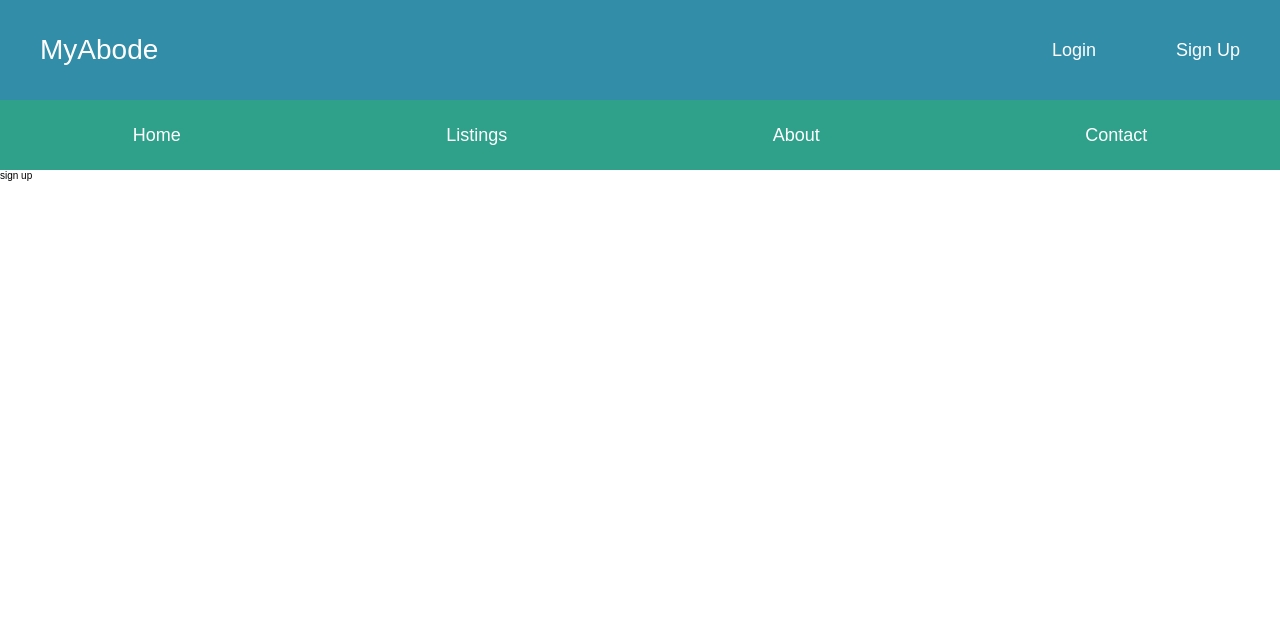
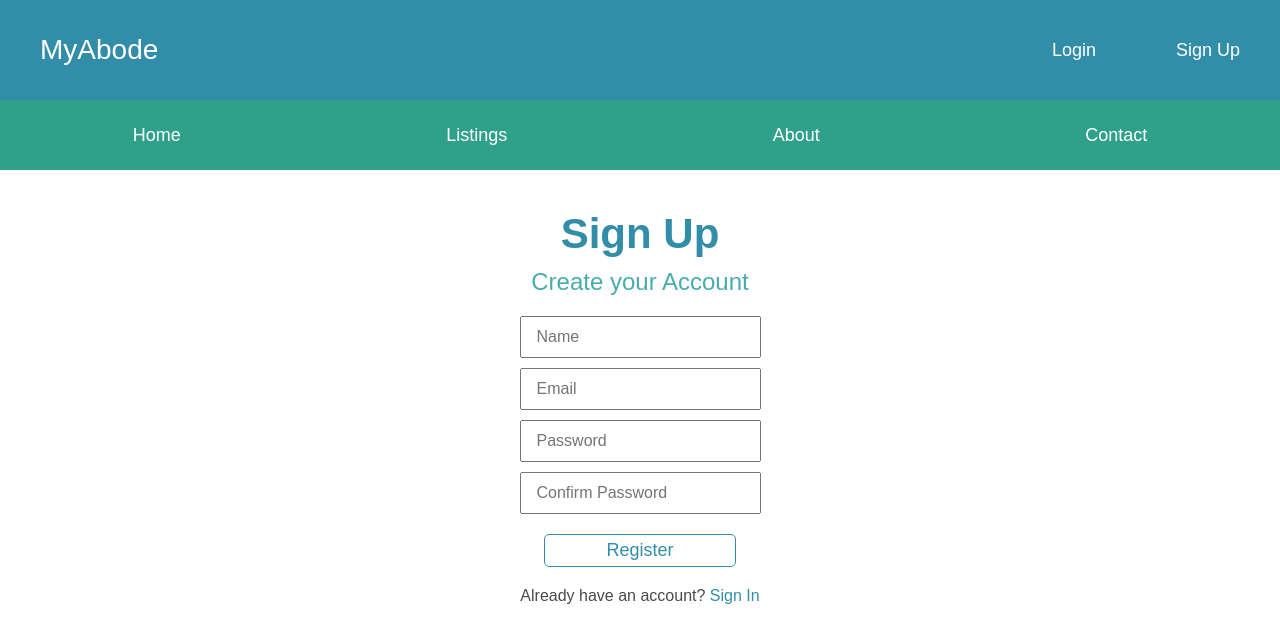
Before and after one commit to pbtrad/myabode, a React (Create React App) app in the folder frontend/: page /signup in a window 1280 px wide. Shown: the top 642 px of the page. Built offline with nearby package versions, Linux system fonts and the light colour scheme.

Commit message:
Added api url in .env

```diff
--- a/frontend/src/containers/Login.js
+++ b/frontend/src/containers/Login.js
@@ -1,5 +1,5 @@
 import React, { useState } from 'react';
-import { Link, Redirect } from 'react-router-dom';
+import { Link, Navigate } from 'react-router-dom';
 import { Helmet } from 'react-helmet';
 import { connect } from 'react-redux';
 import PropTypes from 'prop-types';
@@ -22,12 +22,12 @@
     };
 
     if (isAuthenticated)
-        return <Redirect to='/' />;
+        return <Navigate to='/' />;
 
     return (
         <div className='auth'>
             <Helmet>
-                <title>Realest Estate - Login</title>
+                <title>MyAbode - Login</title>
                 <meta
                     name='description'
                     content='login page'
--- a/frontend/src/containers/SignUp.js
+++ b/frontend/src/containers/SignUp.js
@@ -1,9 +1,109 @@
-import React from "react";
+import React, { useState } from 'react';
+import { connect } from 'react-redux';
+import { Link, Navigate } from 'react-router-dom';
+import { Helmet } from 'react-helmet';
+import { setAlert } from '../actions/alert';
+import { signup } from '../actions/auth';
+import PropTypes from 'prop-types';
 
-const signUp = () => (
-    <div>
-        sign up
-    </div>
-);
+const SignUp = ({ setAlert, signup, isAuthenticated }) => {
+    const [formData, setFormData] = useState({
+        name: '',
+        email: '',
+        password: '',
+        password2: ''
+    });
 
-export default signUp;
+    const { name, email, password, password2 } = formData;
+
+    const onChange = e => setFormData({ ...formData, [e.target.name]: e.target.value });
+
+    const onSubmit = e => {
+        e.preventDefault();
+
+        if (password !== password2)
+            setAlert('Passwords do not match', 'error');
+        else
+            signup({ name, email, password, password2 });
+    };
+
+    if (isAuthenticated)
+        return <Navigate to='/' />;
+
+    return (
+        <div className='auth'>
+            <Helmet>
+                <title>MyAbode - Sign Up</title>
+                <meta
+                    name='description'
+                    content='sign up page'
+                />
+            </Helmet>
+            <h1 className='auth__title'>Sign Up</h1>
+            <p className='auth__lead'>Create your Account</p>
+            <form className='auth__form' onSubmit={e => onSubmit(e)}>
+                <div className='auth__form__group'>
+                    <input
+                        className='auth__form__input'
+                        type='text'
+                        placeholder='Name'
+                        name='name'
+                        value={name}
+                        onChange={e => onChange(e)}
+                        required
+                    />
+                </div>
+                <div className='auth__form__group'>
+                    <input
+                        className='auth__form__input'
+                        type='email'
+                        placeholder='Email'
+                        name='email'
+                        value={email}
+                        onChange={e => onChange(e)}
+                        required
+                    />
+                </div>
+                <div className='auth__form__group'>
+                    <input
+                        className='auth__form__input'
+                        type='password'
+                        placeholder='Password'
+                        name='password'
+                        value={password}
+                        onChange={e => onChange(e)}
+                        minLength='6'
+                    />
+                </div>
+                <div className='auth__form__group'>
+                    <input
+                        className='auth__form__input'
+                        type='password'
+                        placeholder='Confirm Password'
+                        name='password2'
+                        value={password2}
+                        onChange={e => onChange(e)}
+                        minLength='6'
+                    />
+                </div>
+                <button className='auth__form__button'>Register</button>
+            </form>
+            <p className='auth__authtext'>
+                Already have an account? <Link className='auth__authtext__link' to='/login'>Sign In</Link>
+            </p>
+        </div>
+    );
+
+};
+
+SignUp.propTypes = {
+    setAlert: PropTypes.func.isRequired,
+    signup: PropTypes.func.isRequired,
+    isAuthenticated: PropTypes.bool
+};
+
+const mapStateToProps = state => ({
+    isAuthenticated: state.auth.isAuthenticated
+})
+
+export default connect(mapStateToProps, { setAlert, signup })(SignUp);
--- /dev/null
+++ b/frontend/src/sass/components/_auth.scss
@@ -0,0 +1,65 @@
+.auth {
+    display: flex;
+    flex-direction: column;
+    justify-content: center;
+    align-items: center;
+
+    &__title {
+        font-size: 4.2rem;
+        color: $color-primary;
+        margin-top: 4rem;
+        margin-bottom: 1rem;
+    }
+
+    &__lead {
+        font-size: 2.4rem;
+        color: $color-secondary;
+        margin-bottom: 2rem;
+    }
+
+    &__form {
+        &__group {
+            margin-bottom: 1rem;
+        }
+
+        &__input {
+            font-size: 1.6rem;
+            padding: 1rem 1.5rem;
+            outline-color: $color-primary;
+        }
+
+        &__button {
+            font-size: 1.8rem;
+            padding: 0.5rem 0;
+            width: 80%;
+            margin-left: 10%;
+            background-color: $color-white;
+            color: $color-primary;
+            border: 0.1rem solid $color-primary;
+            border-radius: 0.5rem;
+            cursor: pointer;
+            margin-top: 1rem;
+            margin-bottom: 2rem;
+            outline: none;
+
+            &:hover {
+                color: $color-white;
+                background-color: $color-primary;
+            }
+        }
+    }
+
+    &__authtext {
+        font-size: 1.6rem;
+        color: $color-paragraph;
+
+        &__link {
+            text-decoration: none;
+            color: $color-primary;
+
+            &:hover {
+                color: $color-link-hover;
+            }
+        }
+    }
+}
--- a/frontend/src/sass/main.scss
+++ b/frontend/src/sass/main.scss
@@ -5,6 +5,7 @@
 @import 'base/utilities';
 
 @import 'components/alert';
+@import 'components/auth';
 @import 'components/navbar';
 @import 'components/notfound';
 
```
Also changed, not shown: 2 other files (tests, documents, lock files or other folders).
